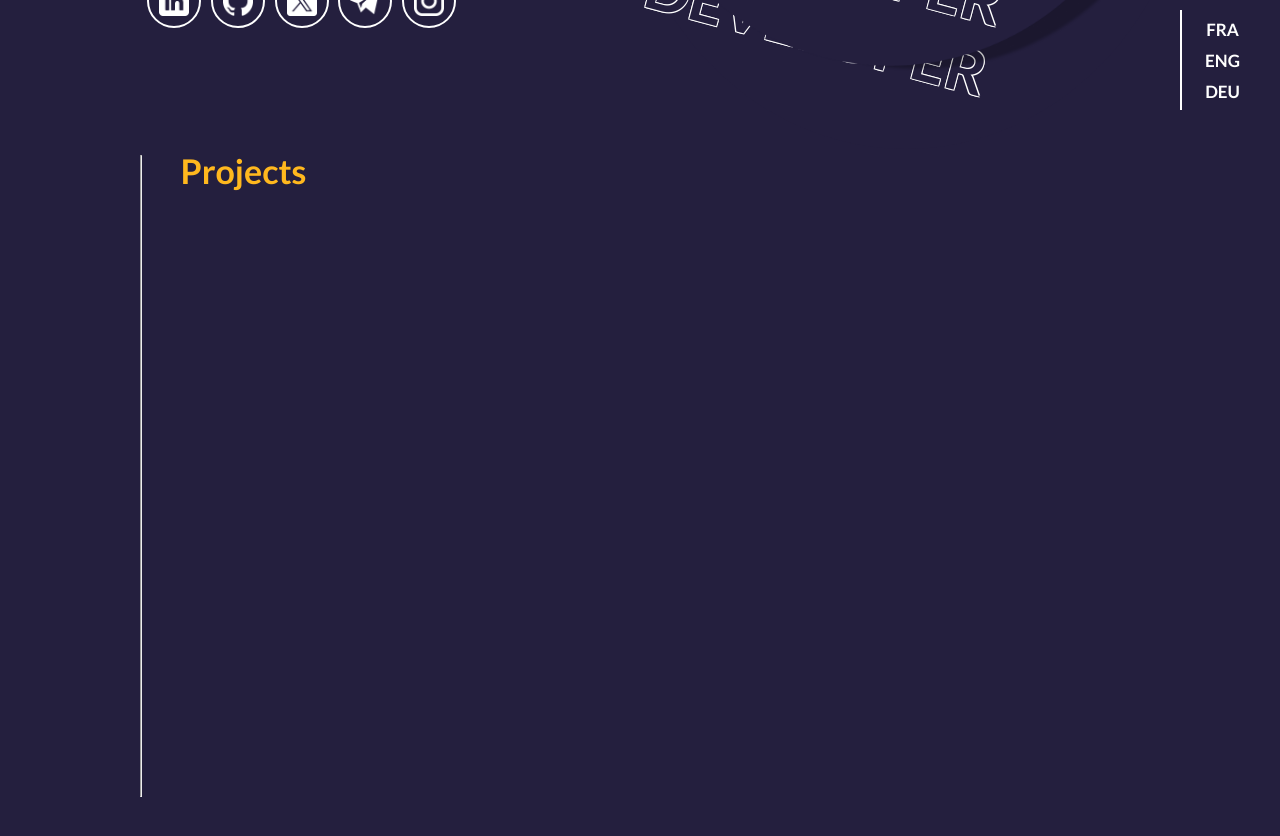
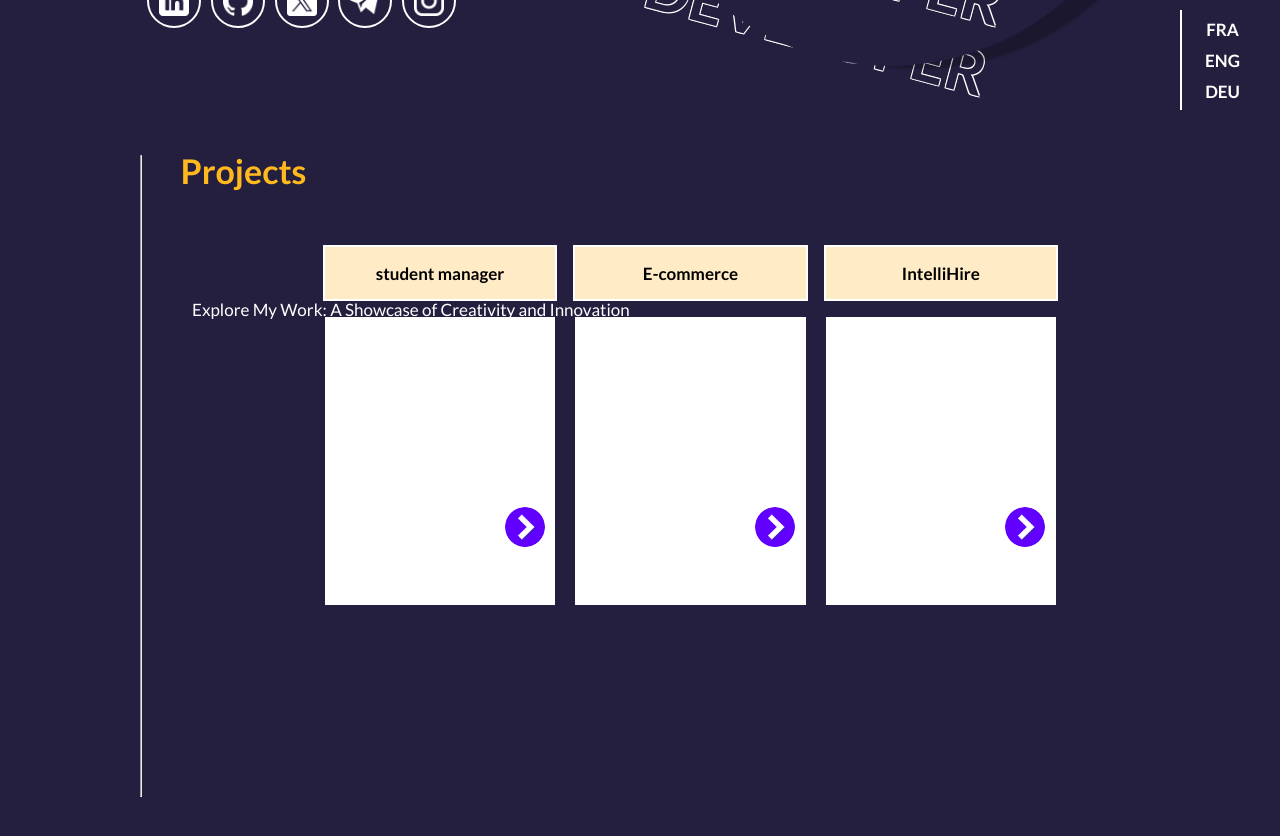
Before and after one commit to AliGharsallah/my-portfolio, a React (Vite) app: page / in a window 1280 px wide. Shown: the part 600-1436 px from the top of the page. Built offline with nearby package versions, Linux system fonts and the light colour scheme.

Commit message:
Ajout de configuration de normalisation des fins de ligne

```diff
--- a/src/Components/Projects.css
+++ b/src/Components/Projects.css
@@ -30,3 +30,51 @@
 
 
 }
+.projects-container p{
+   position: absolute;
+   bottom:-15%;
+   left:15%;
+   text-decoration: none;
+   font-weight: 400;
+
+}
+.projects{
+    display: flex;
+    justify-content: center;
+    align-items: space-between;
+    gap:20px;
+
+    height: 40%;
+    width:60%;
+    margin-top:15%;
+}
+.projects div{
+    height: 90%;
+    width: 30%;
+ background-color: white;
+}
+.projects span {
+
+    display: flex;
+    justify-content: center;
+    align-items: center;
+    background-color:#FFEBC5;
+    color:black;
+    width: 100%;
+    height: 18%;
+    outline: 2px solid white;
+    margin-top:-30%;
+}
+.projects button{
+    height: 40px;
+    width: 40px;
+    border-radius: 50%;
+    border:none;
+    margin-top:90%;
+    margin-left: 78%;
+    background-image: url("../assets/icons/Bottom-arrow.png");
+    background-size: cover; /* Ajuste l'image pour remplir le bouton */
+    background-repeat: no-repeat; /* Empêche la répétition de l'image */
+    background-position: center;
+    transform:rotate(-90deg) ;
+}
--- a/src/Components/Projects.jsx
+++ b/src/Components/Projects.jsx
@@ -1,14 +1,29 @@
 import React from "react";
 import "./Projects.css"
 
-const  Projects=()=>{
-return(
-    <div className="projects-container">
-    <hr className="hr-projects"/>
-    <span className="project-title">Projects</span>
-    </div>
-)
+const Projects = () => {
+    return (
+        <div className="projects-container">
+            <hr className="hr-projects" />
+            <span className="project-title">Projects</span>
+            <p>Explore My Work: A Showcase of Creativity and Innovation</p>
+            <div className="projects">
+
+                <div>
+                    <span>student manager</span>
+                    <button></button>
+
+                </div>
+                <div><span>E-commerce</span>
+                    <button></button>
+                </div>
+                <div><span>IntelliHire</span>
+                    <button></button>
+                </div>
+            </div>
+        </div>
+    )
 
 
 }
-export  default Projects;
+export default Projects;
```
Also changed, not shown: 1 other file (tests, documents, lock files or other folders).
